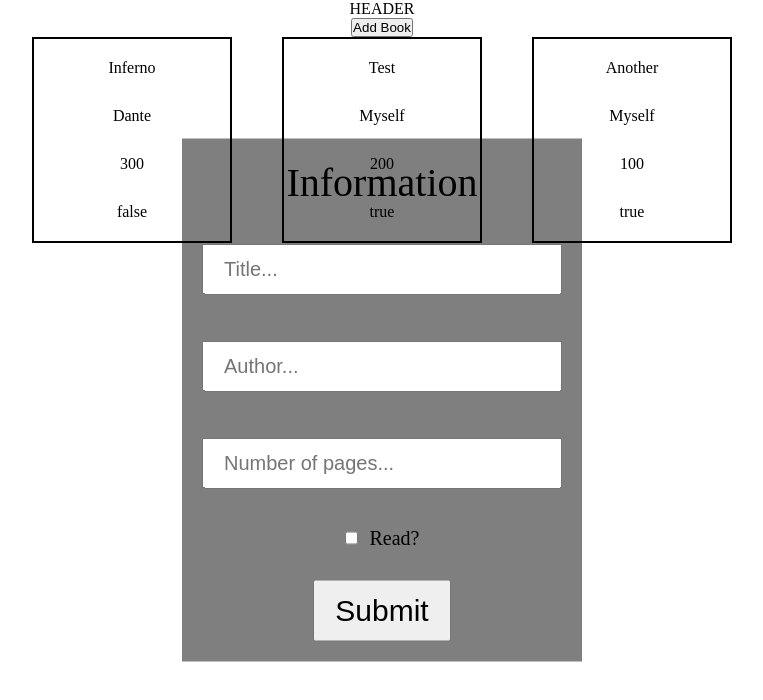
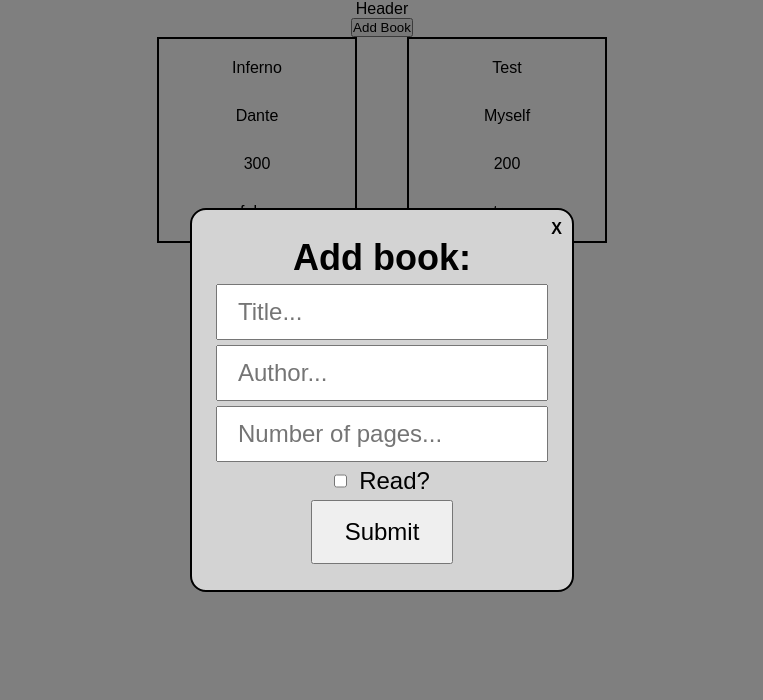
Before and after one commit to KGriffey/Library, a plain HTML site: page index.html in a window 1280 px wide. Both pictures are taken after a click on the button "Add Book". Shown: the whole page, without its empty margins (258-1021 px from the left). Drawn offline with Linux system fonts and the light colour scheme.

Commit message:
Refactored code, improved modal and event handlers

```diff
--- a/index.html
+++ b/index.html
@@ -10,27 +10,26 @@
 </head>
 
 <body>
-    <header class="header">HEADER</header>
-    <div class="overlay" id="addBookOverlay">
-        <form class="form" id="addBookForm">
-            <div class="form-title">Information</div>
-            <input type="text" id="title" name="title" placeholder="Title...">
-            <input type="text" id="author" name="author" placeholder="Author...">
-            <input type="text" id="pages" name="pages" placeholder="Number of pages...">
-            <div class="form-checkbox">
-                <input type="checkbox" id="isRead" name="isRead">
+    <header class="header">Header</header>
+    <div class="modal-background">
+        <div class="modal" id="addBookModal">
+            <h2 class="title">Add book:</h2>
+            <input type="text" name="title" placeholder="Title...">
+            <input type="text" name="author" placeholder="Author...">
+            <input type="text" name="pages" placeholder="Number of pages...">
+            <div class="checkbox">
+                <input type="checkbox" name="isRead">
                 <label for="isRead">Read?</label>
             </div>
-            <input type="submit" name="submit" value="Submit">
-        </form>
+            <button class="submit">Submit</button>
+            <div class="modal-exit">X</div>
+        </div>
     </div>
     <div class="main">
-        <div id="addBookBtn">
-            <button>Add Book</button>
-        </div>
+        <button id="addBookBtn">Add Book</button>
         <div id="books"></div>
     </div>
-    <footer class="footer">FOOTER</footer>
+    <footer class="footer">Footer</footer>
     <script src="js/script.js"></script>
 </body>
 
--- a/js/script.js
+++ b/js/script.js
@@ -1,9 +1,19 @@
-/* Library adn Book Object/Methods */
+/* Library and Book Object/Methods */
 function Library() {
     this.Collection = [];
 
-    this.addBookToLibrary = function (Book) {
+    this.addBook = function (Book) {
         this.Collection.push(Book);
+    }
+
+    this.hasBook = function(title, author){
+        for(let i = 0; i < this.Collection.length; i++){
+            if(this.Collection[i].title.toLowerCase() == title.toLowerCase()
+            && this.Collection[i].author.toLowerCase() == author.toLowerCase()){
+                return true;
+            }
+        }
+        return false;
     }
 }
 
@@ -14,31 +24,8 @@ function Book(title, author, pages, isRead) {
     this.isRead = isRead;
 }
 
-/* New Book Overlay and Button*/
-function initAddBookBtn() {
-    const addBookBtn = document.querySelector("#addBookBtn button");
-    addBookBtn.addEventListener("click", overlayOn);
-}
-
-function overlayOn(e) {
-    e.stopPropagation();
-    document.getElementById("addBookOverlay").style.display = "block";
-    document.addEventListener("click", overlayExit);
-}
-
-function overlayExit(e) {
-    if (!e.target.closest(".overlay")) {
-        overlayOff();
-    }
-}
-
-function overlayOff() {
-    document.getElementById("addBookOverlay").style.display = "none";
-    document.removeEventListener("click", overlayExit);
-}
-
 /* Book Display */
-function displayBooks(Library) {
+function displayLibrary() {
     //Remove previous display of books
     const books = document.getElementById("books");
     while(books.firstChild){
@@ -46,7 +33,7 @@ function displayBooks(Library) {
     }
 
     //Update the display with all current books in the library
-    Library.Collection.forEach(book => {
+    myLib.Collection.forEach(book => {
         const bookCard = document.createElement("div");
         bookCard.setAttribute("class", "book");
 
@@ -74,43 +61,74 @@ function displayBooks(Library) {
     });
 }
 
-/* Forms */
-function submitFormEventListener() {
-    const form = document.getElementById("addBookForm");
-    form.addEventListener("submit", parseForm);
+function updateLibrary(){
+    //Check the entered info for validity before creating the new book.
+    //Return error message if info needs fixing and exit function.
+    const bookInfo = getBookInfo();
+    if(!isBookInfoValid(bookInfo)){
+        return;
+    }
+    let newBook = new Book(bookInfo[0],bookInfo[1],bookInfo[2],bookInfo[3]);
+
+    //Add the book to the user's library
+    myLib.addBook(newBook);
+
+    //Update the library display
+    displayLibrary();
+
+    //Remove the modal
+    modalBackground.classList.remove("modal-background--active");
 }
 
-function parseForm(e) {
-    //Prevent the submit button from refreshing the page
-    e.preventDefault();
+function getBookInfo() {
+    //Get new book info from input fields
+    const title = document.querySelector('[name="title"]').value;
+    const author = document.querySelector('[name="author"]').value;
+    const pages = document.querySelector('[name="pages"]').value;
+    const isRead = document.querySelector('[name="isRead"]').checked;
+    const bookInfo = [title,author,pages,isRead];
 
-    //Parse the form data for the new book entry
-    const title = this.elements["title"].value;
-    const author = this.elements["author"].value;
-    const pages = this.elements["pages"].value;
-    const isRead = this.elements["isRead"].checked;
-    let book = new Book(title, author, pages, isRead);
-
-    //Add book to library and update the display
-    myLib.addBookToLibrary(book);
-    displayBooks(myLib);
-
-    //Reset the form and turn off the overlay
-    this.reset();
-    overlayOff();
-
+    //Return info as an array
+    return bookInfo;
 }
 
+function isBookInfoValid(bookInfo) {
+    if(bookInfo[0] == "" || bookInfo[1] == "" || bookInfo[2] == "") {
+        //Check for a blank field
+        alert("All fields must be filled.")
+        return false;
+    } else if (bookInfo[2] < 1 || !Number.isInteger(Number(bookInfo[2]))) {
+        //Check that page count is a positive integer
+        alert("Page count invalid.")
+        return false;
+    } else if (myLib.hasBook(bookInfo[0],bookInfo[1])) {
+        //Check if the same title/author combination exists in the library
+        alert("This book is already in your collection!")
+        return false;
+    } else {
+        return true;
+    }
+}
+
+const modalBackground = document.querySelector(".modal-background");
+const addBookBtn = document.getElementById("addBookBtn");
+const modalExitBtn = document.querySelector(".modal-exit");
+const modalSubmitBtn = document.querySelector(".submit");
+
+modalExitBtn.addEventListener("click", function() {
+    modalBackground.classList.remove("modal-background--active");
+});
+
+addBookBtn.addEventListener("click", function() {
+    modalBackground.classList.add("modal-background--active");
+});
+
+modalSubmitBtn.addEventListener("click", updateLibrary);
 
 const Inferno = new Book("Inferno", "Dante", 300, false);
 const Test = new Book("Test", "Myself", 200, true);
-const Another = new Book("Another", "Myself", 100, true);
+let myLib = new Library();
+myLib.addBook(Inferno);
+myLib.addBook(Test);
 
-let myLib = new Library();
-myLib.addBookToLibrary(Inferno);
-myLib.addBookToLibrary(Test);
-myLib.addBookToLibrary(Another);
-
-displayBooks(myLib);
-initAddBookBtn();
-submitFormEventListener();
+displayLibrary();
--- a/styles/style.css
+++ b/styles/style.css
@@ -4,66 +4,94 @@
     box-sizing: border-box;
 }
 
+body {
+    font-family: "Montserrat", sans-serif;
+}
+
 .header {
-    display: flex;
-    justify-content: center;
+    text-align: center;
 }
 
 .footer {
-    display: flex;
-    justify-content: center;
+    text-align: center;
 }
 
 .main {
     display: flex;
     flex-direction: column;
+    align-items: center;
+}
+
+.modal-background {
+    position: fixed;
+    width: 100%;
+    height: 100vh;
+    top: 0;
+    left: 0;
+    background-color: rgba(0, 0, 0, 0.5);
+    z-index: 1;
+    visibility: hidden;
+    opacity: 0;
+    transition: visibility 0s, opacity 0.5s;
+
+    display: flex;
     justify-content: center;
     align-items: center;
 }
 
-.overlay {
-    position: fixed; /* Sit on top of page content */
-    display: none; /* Hidden by default */
-    width: 400px;
-    top: 50%;
-    left: 50%;
-    transform: translate(-50%, -50%);
-    background-color: rgba(0, 0, 0, 0.5); /* Black background with opacity */
-    z-index: 2; /* Specify stack order */
+.modal-background--active {
+    visibility: visible;
+    opacity: 1;
 }
 
-.form {
+.modal {
+    flex: 0 1 30%;
+    aspect-ratio: 1;
+    padding: 1.5rem;
+    font-size: 1.5rem;
+    border: solid black 0.125rem;
+    border-radius: 1rem;
+    background-color: lightgray;
+
+    position: relative;
     display: flex;
     flex-direction: column;
     align-items: center;
-    justify-content: space-between;
-    gap: 30px;
-    width: 100%;
-    height: 100%;
-    padding: 20px;
-    font-size: 20px;
-}
-
-.form-title {
-    font-size: 40px;
+    justify-content: space-around;
 }
 
 input[type=text] {
     width: 100%;
-    padding: 12px 20px;
-    margin: 8px 0;
+    padding: 0.75rem 1.25rem;
     font-size: inherit;
 }
 
-.form-checkbox {
+.checkbox {
     display: flex;
-    gap: 12px;
-    font-size: inherit;
+    gap: 0.75rem;
 }
 
-input[type=submit] {
-    font-size: 30px;
-    padding: 12px 20px;
+.checkbox input {
+    cursor: pointer;
+}
+
+.checkbox label {
+    cursor: text;
+}
+
+.submit {
+    font-size: 1.5rem;
+    padding: 1rem 2rem;
+    cursor: pointer;
+}
+
+.modal-exit {
+    position: absolute;
+    top: 0.625rem;
+    right: 0.625rem;
+    font-size: 1rem;
+    font-weight: bold;
+    cursor: pointer;
 }
 
 #books {
```
